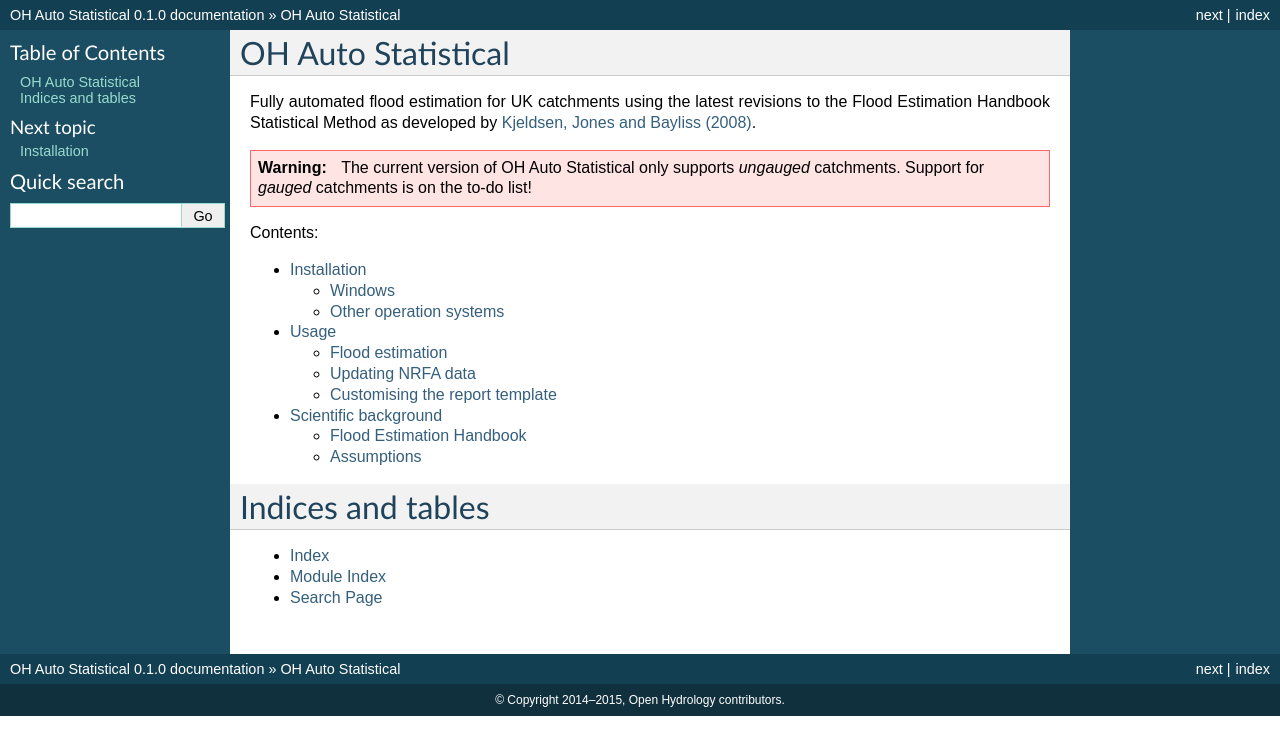
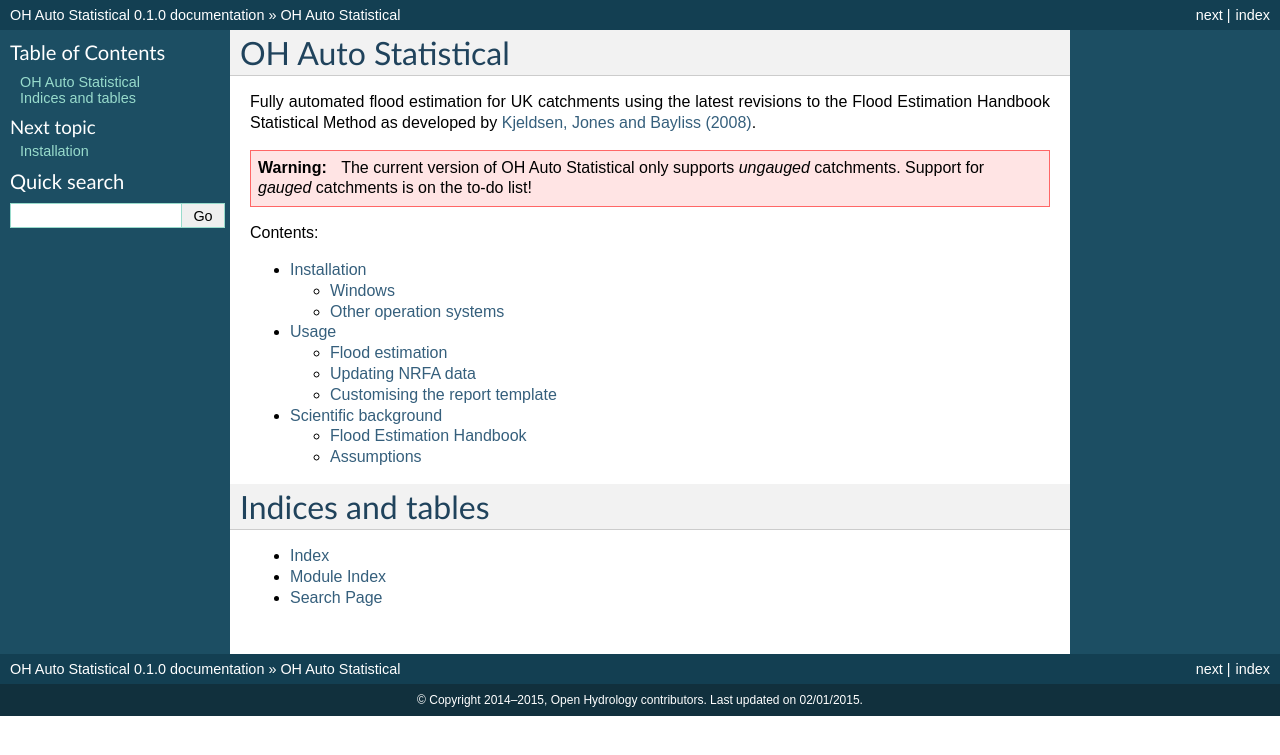
Before and after one commit to OpenHydrology/OH-Auto-Statistical, a Sphinx documentation site: the page built from docs/source/index.rst, in a window 1280 px wide. Shown: the top 755 px of the page. Built offline with Sphinx 7.4.7, drawn with Linux system fonts in a browser that asks for light colours.

Commit message:
doc config tweaks

```diff
--- a/docs/source/conf.py
+++ b/docs/source/conf.py
@@ -154,7 +154,7 @@ html_static_path = ['_static']
 
 # If not '', a 'Last updated on:' timestamp is inserted at every page bottom,
 # using the given strftime format.
-#html_last_updated_fmt = '%b %d, %Y'
+html_last_updated_fmt = '%d/%m/%Y'
 
 # If true, SmartyPants will be used to convert quotes and dashes to
 # typographically correct entities.
```
